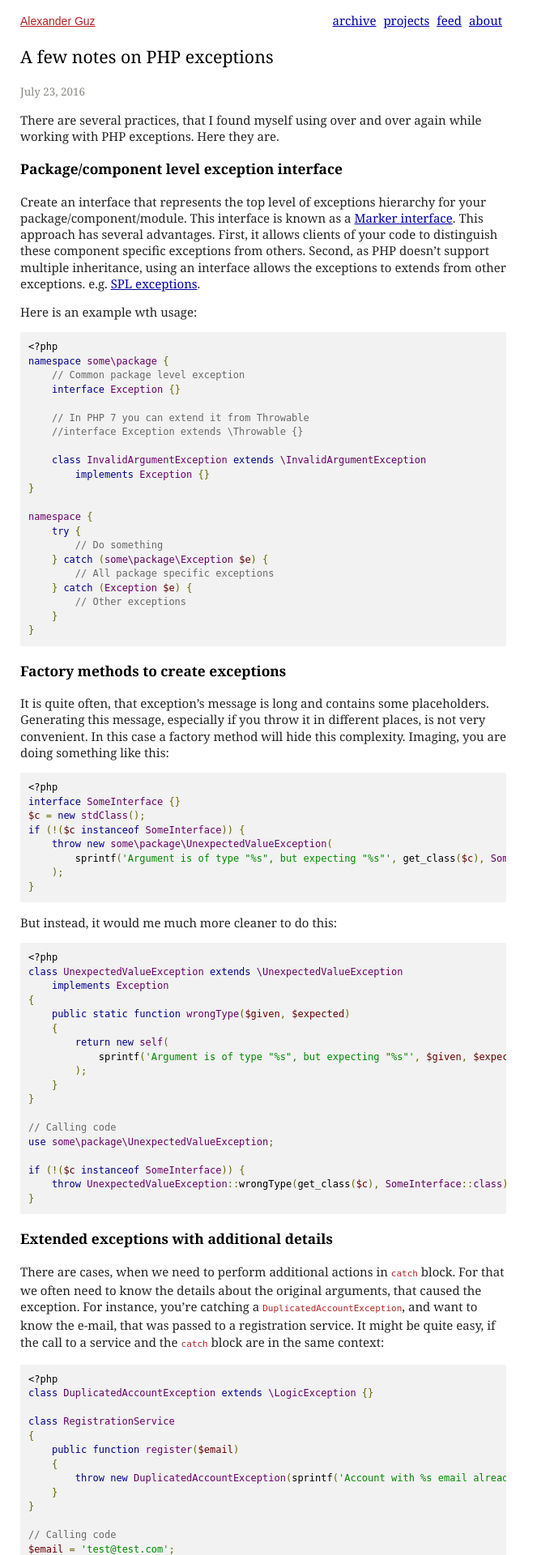
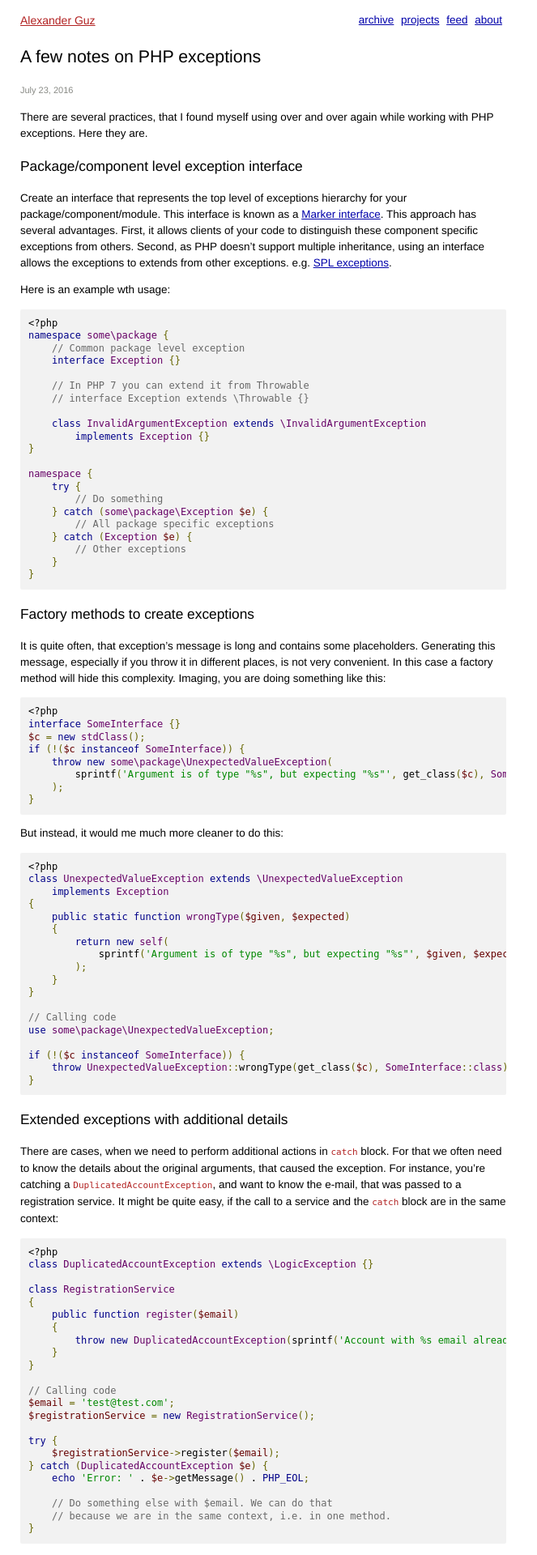
Before and after one commit to kalimatas/kalimatas.github.com, a Jekyll site: the page built from _posts/2016-07-23-a-few-notes-on-php-exceptions.markdown, in a window 1280 px wide. Shown: the top 1920 px of the page at 81% size, without its empty margins (0-663 px from the left). Built offline with Jekyll 4.4.1, drawn with Linux system fonts in a browser that asks for light colours.

Commit message:
Some fixes

```diff
--- a/_posts/2016-07-23-a-few-notes-on-php-exceptions.markdown
+++ b/_posts/2016-07-23-a-few-notes-on-php-exceptions.markdown
@@ -19,7 +19,7 @@ namespace some\package {
     interface Exception {}
 
     // In PHP 7 you can extend it from Throwable
-    //interface Exception extends \Throwable {}
+    // interface Exception extends \Throwable {}
 
     class InvalidArgumentException extends \InvalidArgumentException
         implements Exception {}
--- a/static/css/style.css
+++ b/static/css/style.css
@@ -1,6 +1,6 @@
 /* general */
 * { box-sizing: border-box; -webkit-box-sizing: border-box; -moz-box-sizing: border-box; }
-body { font-family: Georgia, "Times New Roman", serif; font-size: 15px; line-height: 1.35em; margin: 0; padding: 0; color: #252525; }
+body { font-family: Helvetica, sans-serif; font-size: 13.5px; line-height: 20px; margin: 0; padding: 0; color: black; }
 
 /* links */
 a { color: #00a; }
@@ -9,7 +9,7 @@ a:hover { color: black; }
 /* headings */
 h1, h3 { color: black; }
 h1 { font-size: 16pt; font-weight: 400; }
-h3 { font-size: 13pt; margin-top: 20px; margin-bottom: 20px; }
+h3 { font-size: 13pt; margin-top: 20px; margin-bottom: 20px; font-weight: 500; }
 
 /* layout */
 section.container { padding-top: 15px; margin: 0 0 0 25px; width: 600px; }
@@ -19,7 +19,7 @@ footer { margin: 30px 0 25px 0; }
 .center { text-align: center; }
 
 /* menu */
-header.title > a { color: firebrick; font-family: sans-serif; font-size: 14px; }
+header.title > a { color: firebrick; font-size: 14px; }
 header.title > a:hover { color: black; }
 nav.menu { float: right; }
 header.title { float: left; }
@@ -27,28 +27,28 @@ nav.menu ul { list-style: none outside none; padding: 0; margin: 0; }
 nav.menu ul li { display: inline; margin-right: 5px; }
 
 /* index list */
-.entry > a { font-size: 12pt; }
+/*.entry > a { font-size: 12pt; }*/
 .entry > span { display: inline-block; margin: 0 4px; }
-.entry time, .not_found_list time { font-weight: 300; color: #888a85; font-size: 11px; font-family: 'DejaVu Sans Mono', 'Bitstream Vera Sans Mono', 'Lucida Console', monospace; }
+.entry time, .not_found_list time { color: #444; font-size: 11px; font-family: Menlo, 'Bitstream Vera Sans Mono', 'Lucida Console', monospace; }
 
 /* paginator */
 nav.pagination { margin-top: 20px; }
 
 /* footer */
-footer { color: #888a85; font-size: 10pt; }
+footer { font-size: 11px; color: #888a85; }
 footer a { color: #888a85; }
 section.copyright { float: left; }
 section.contact { float: right; }
 
 /* article */
-time { font-size: 10pt; color: #888a85; }
+time { font-size: 11px; color: #888a85; }
 
 blockquote { font-style: italic; }
 
 article ul, ol { padding-left: 25px; }
 
 /* archive, not found */
-ul.list_archive, ul.not_found_list { list-style-type: square; padding-left: 40px; }
+ul.list_archive, ul.not_found_list { list-style-type: disc; padding-left: 40px; }
 .list_archive h3 { margin-left: -40px; }
 
 /* code */
@@ -65,7 +65,7 @@ figure {
     margin: 0;
 }
 
-.highlight pre { margin: 0; line-height: 1.1em; }
+.highlight pre { margin: 0; line-height: 1.15em; }
 .highlight code {
     font-family: 'DejaVu Sans Mono', 'Bitstream Vera Sans Mono', 'Lucida Console', monospace;
     font-size: 12px;
```
